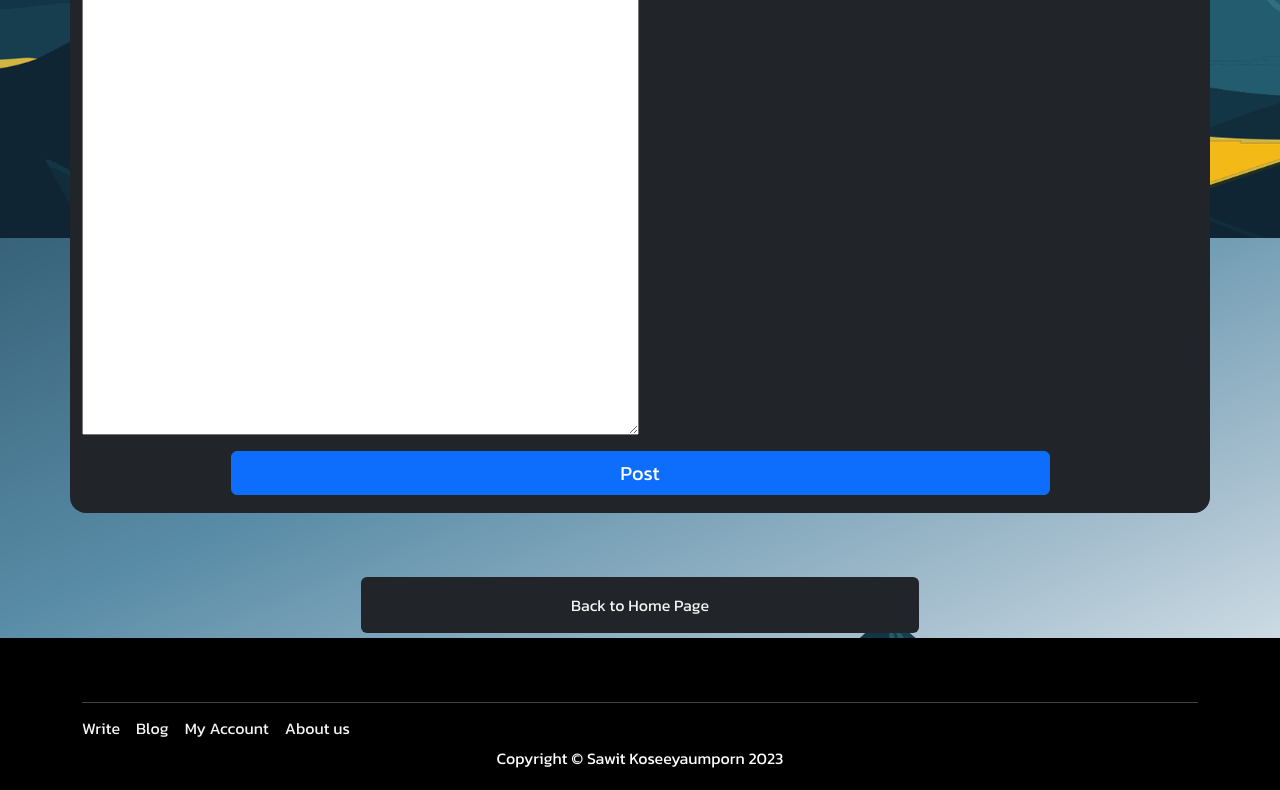
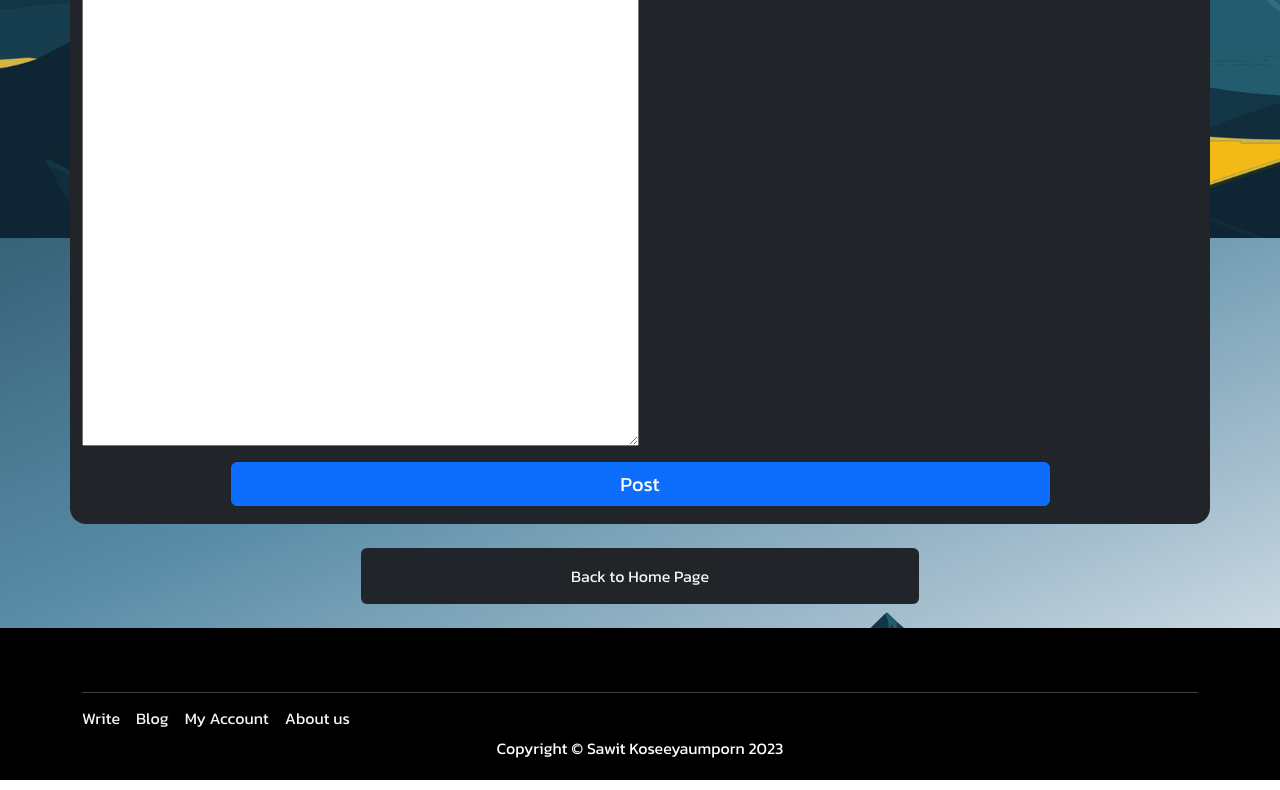
Before and after one commit to Celesca/Blog-Platform, a plain HTML site: page pages/create_blog.html in a window 1280 px wide. Shown: the part 562-1352 px from the top of the page. Drawn offline with nearby package versions, Linux system fonts and the light colour scheme; a script that the page names is missing.

Commit message:
Updating Create-blog Page

```diff
--- a/pages/create_blog.css
+++ b/pages/create_blog.css
@@ -7,8 +7,13 @@
   --dark-bg-color: #212529;
 }
 
-.header {
-  height: 150vh !important;
+.create-blog-header {
+  background-image: url("../asset/river.png");
+  background-position: center;
+  background-attachment: fixed;
+  background-size: cover;
+  padding-top: 4rem;
+  background-color: rgba(0,0,0,7);
 }
 
 .form-container {
@@ -82,3 +87,13 @@ border-color: var(--primary-bg-color);
     margin-top: 1rem;
   }
 }
+
+/* @media only screen and (max-height: 735px) {
+
+  .header {
+    height: 160vh !important;
+  }
+  .write-post {
+    margin-top: 0;
+  }
+} */
--- a/pages/create_blog.html
+++ b/pages/create_blog.html
@@ -56,10 +56,10 @@
   </nav>
 
   <!-- Header Section -->
-  <header class="container-fluid header
+  <header class="container-fluid create-blog-header
    d-flex flex-column justify-content-center">
-  <h1 class="display-4 text-center fw-semibold Title text-white mb-5 ">Write your post</h1>
-      <div class="container form-container mb-5 ">
+  <h1 class="display-4 text-center fw-semibold Title text-white mt-5 mb-4 write-post">Write your post</h1>
+      <div class="container form-container mb-3">
       <form id="my_form" name="Form">
 
         <label class="h3 text-white pb-2">Title : </label>
@@ -96,10 +96,11 @@
     </div>
 
     <div class="container d-flex justify-content-center">
-      <button type="button" class="btn btn-dark py-3 border-0 my-2 w-50 mt-3 fs-6">
+      <button type="button" class="btn btn-dark py-3 border-0 my-2 w-50 mb-4 fs-6">
         <a rel="preload" href="../index.html" style="text-decoration:none; color: whitesmoke;">Back to Home Page</a></button>
     </div>
-    </header>
+
+</header>
 
 
     <footer class="footer text-center bg-black pt-5 pb-1">
```
